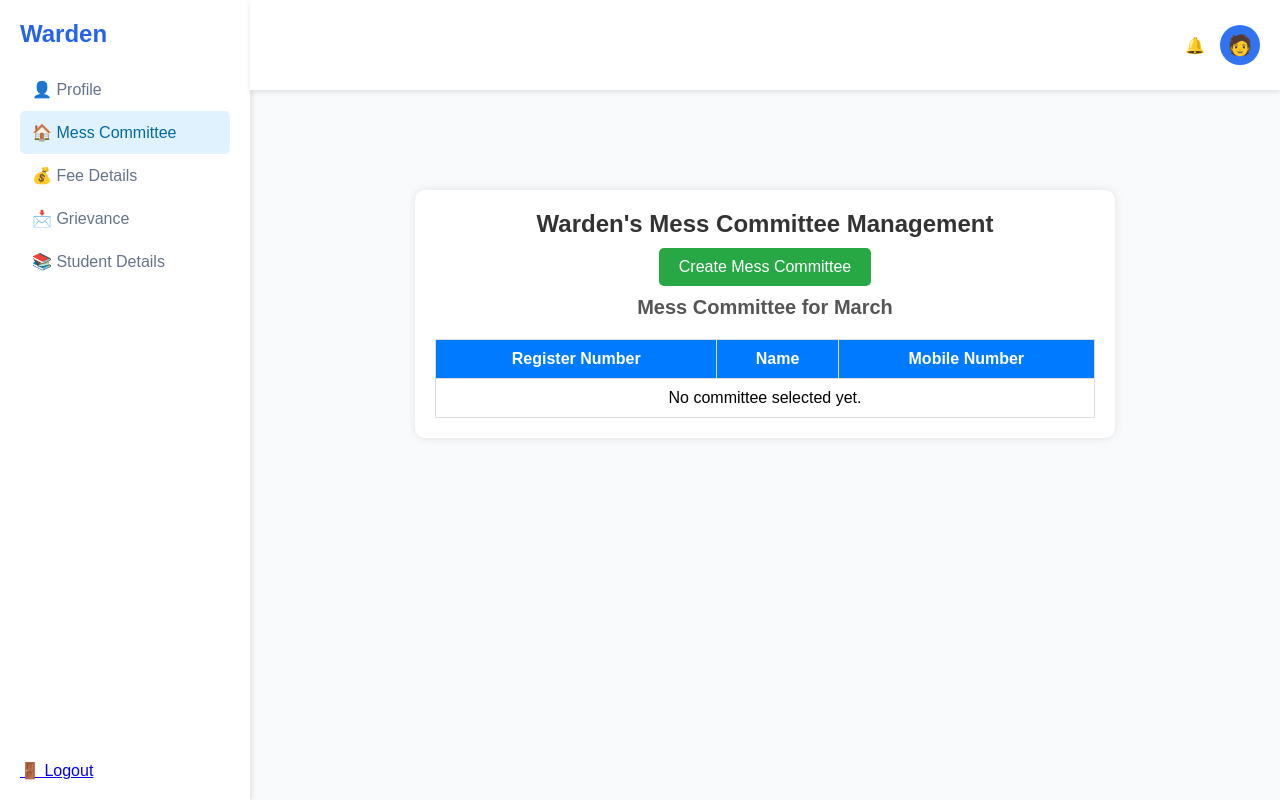
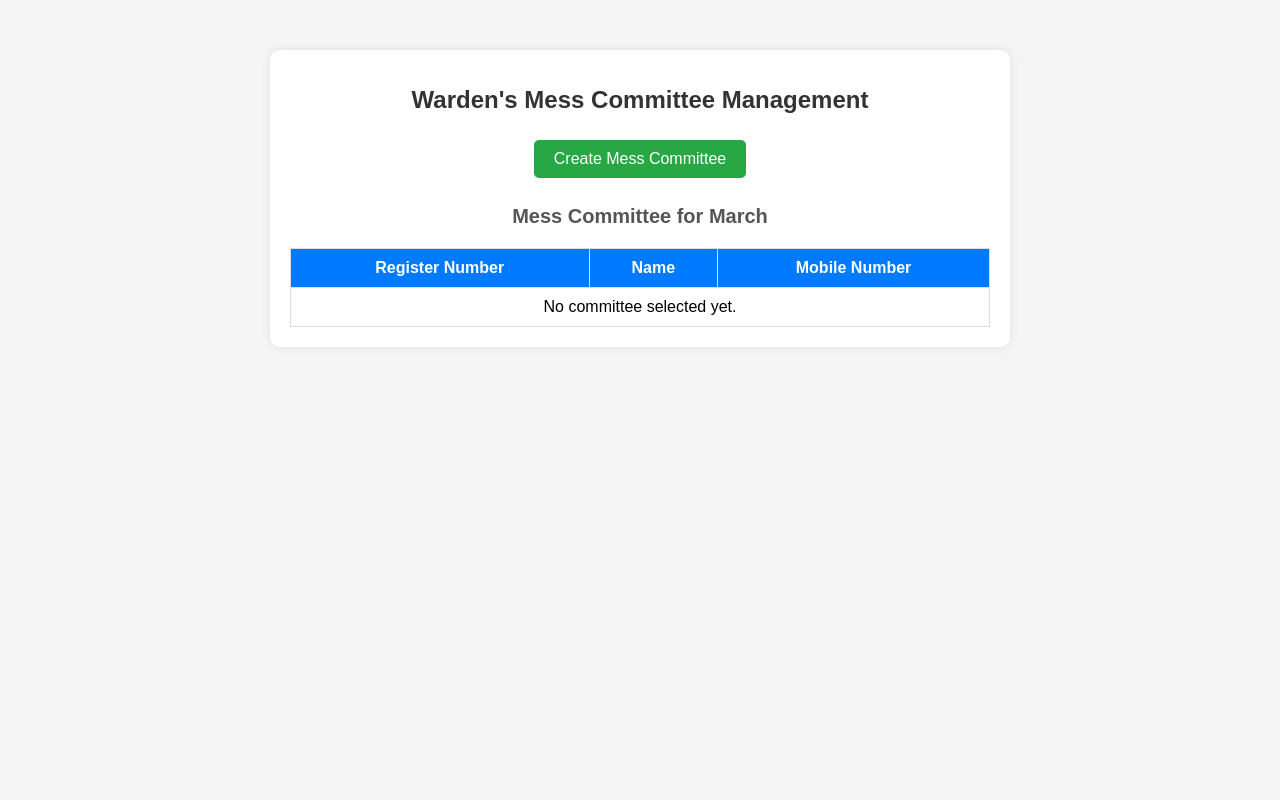
Before and after one commit to Asnaks/gecs-ladieshostel-system, a Django app: page /accounts/warden_committe/ in a window 1280 px wide. Run offline with Django 5.2, Linux system fonts and the light colour scheme; the visitor is signed in with stand-in values (Sample User, id 1); parts of the project's set-up code (start-up, migrations or seed data) failed here and were passed over; some libraries are stand-ins or nearby versions.

Commit message:
file warden commitee changed

```diff
--- a/accounts/templates/dashboard/warden_committe.html
+++ b/accounts/templates/dashboard/warden_committe.html
@@ -3,128 +3,9 @@
 <head>
     <meta charset="UTF-8">
     <meta name="viewport" content="width=device-width, initial-scale=1.0">
-    <title>Warden Dashboard</title>
+    <title>Warden's Mess Committee</title>
     <style>
-        * {
-            margin: 0;
-            padding: 0;
-            box-sizing: border-box;
-            font-family: Arial, sans-serif;
-        }
-
         body {
-            display: flex;
-            height: 100vh;
-            background-color: #F8FAFC;
-        }
-
-        .sidebar {
-            width: 250px;
-            background: white;
-            padding: 20px;
-            display: flex;
-            flex-direction: column;
-            justify-content: space-between;
-            box-shadow: 2px 0 5px rgba(0, 0, 0, 0.1);
-        }
-
-        .logo {
-            font-size: 24px;
-            font-weight: bold;
-            color: #2563EB;
-        }
-
-        .menu {
-            margin-top: 20px;
-        }
-
-        .menu a {
-            display: flex;
-            align-items: center;
-            gap: 10px;
-            color: #64748B;
-            text-decoration: none;
-            padding: 12px;
-            border-radius: 5px;
-            transition: 0.3s;
-        }
-
-        .menu a:hover, .menu a.active {
-            background: #E0F2FE;
-            color: #0369A1;
-        }
-
-        .logout {
-            color: #DC2626;
-            text-decoration: none;
-            padding: 12px;
-            display: flex;
-            align-items: center;
-            gap: 10px;
-            font-weight: bold;
-        }
-
-        .main-content {
-            flex: 1;
-            display: flex;
-            flex-direction: column;
-        }
-
-        .navbar {
-            background: white;
-            padding: 15px 20px;
-            display: flex;
-            justify-content: flex-end;
-            align-items: center;
-            box-shadow: 0 2px 5px rgba(0, 0, 0, 0.1);
-            position: relative;
-        }
-
-        .nav-icons {
-            display: flex;
-            align-items: center;
-            gap: 15px;
-        }
-
-        .profile-avatar {
-            width: 40px;
-            height: 40px;
-            background: rgb(48, 116, 242);
-            border-radius: 50%;
-            display: flex;
-            align-items: center;
-            justify-content: center;
-            font-size: 20px;
-            cursor: pointer;
-        }
-
-        .profile-dropdown {
-            display: none;
-            position: absolute;
-            top: 50px;
-            right: 0;
-            background: white;
-            box-shadow: 0px 4px 6px rgba(0, 0, 0, 0.1);
-            border-radius: 5px;
-            width: 120px;
-        }
-
-        .profile-dropdown a {
-            display: block;
-            padding: 10px;
-            text-align: center;
-            text-decoration: none;
-            color: black;
-            cursor: pointer;
-        }
-
-        .content {
-            text-align: center;
-            margin-top: 50px;
-        }
-
-
-        {
     font-family: Arial, sans-serif;
     background-color: #f5f5f5;
     text-align: center;
@@ -186,40 +67,10 @@ th {
 tr:nth-child(even) {
     background-color: #f9f9f9;
 }
-    </style>
+</style>
 </head>
 <body>
-    <div class="sidebar">
-        <div>
-            <h1 class="logo">Warden</h1>
-            <div class="menu">
-                <a href="{% url 'warden' %}">👤 Profile</a>
-                <a href="#" class="active">🏠 Mess Committee</a>
-                <a href="#">💰 Fee Details</a>
-                <a href="#">📩 Grievance</a>
-                <a href="#">📚 Student Details</a>
-            </div>
-        </div>
-        <a href="{% url 'logout' %}">🚪 Logout</a>
-    </div>
-
-    <div class="main-content">
-        <div class="navbar">
-            <div class="nav-icons">
-                <span>🔔</span>
-                <div class="profile-container">
-                    <button class="profile-avatar" onclick="toggleProfileMenu()">🧑</button>
-                    <div class="profile-dropdown" id="profileDropdown">
-                        <a href="{% url 'logout' %}">Logout</a>
-                    </div>
-                </div>
-            </div>
-        </div>
-
-        <div class="content">
-
-
-         <div class="container">
+    <div class="container">
         <h1>Warden's Mess Committee Management</h1>
         <button id="createCommitteeBtn">Create Mess Committee</button>
         <h2>Mess Committee for <span id="monthName"></span></h2>
@@ -238,11 +89,8 @@ tr:nth-child(even) {
         </table>
     </div>
 
-    </div>
-    </div>
-
     <script>
-           const students = [
+        const students = [
     { regNo: "202301", name: "Aarav Sharma", mobile: "9876543210" },
     { regNo: "202302", name: "Ishita Mehta", mobile: "8765432109" },
     { regNo: "202303", name: "Raj Patel", mobile: "7654321098" },
--- a/accounts/templates/dashboard/warden_complaint.html
+++ b/accounts/templates/dashboard/warden_complaint.html
@@ -101,7 +101,7 @@
         }
 
         function updateStatus(index) {
-            let selectElement = document.getElementById(status-${index});
+    let selectElement = document.getElementById(`status-${index}`);
     let newStatus = selectElement.value;
 
     complaints[index].status = newStatus;
@@ -111,7 +111,7 @@
 }
 
 function resetStatus(index) {
-            let selectElement = document.getElementById(status-${index});
+    let selectElement = document.getElementById(`status-${index}`);
     selectElement.value = "Pending"; // Set dropdown to "Pending"
 
     complaints[index].status = "Pending"; // Update array
@@ -120,6 +120,7 @@
     alert("Status reset to Pending");
 }
 
+
         displayComplaints();
     </script>
 </body>
--- a/accounts/views.py
+++ b/accounts/views.py
@@ -106,7 +106,7 @@ def matron(request):
 @login_required
 def profile_view(request):
     student = Student.objects.get(username=request.user.username)  # Fetch student using registration number
-    #complaints = Complaint.objects.filter(student=student).order_by('-timestamp')
+
 
     if request.method == "POST":
         form = StudentForm(request.POST, request.FILES, instance=student)  # Include FILES if profile pic is updated
```
Lines whose indentation alone changed are shown as unchanged.
